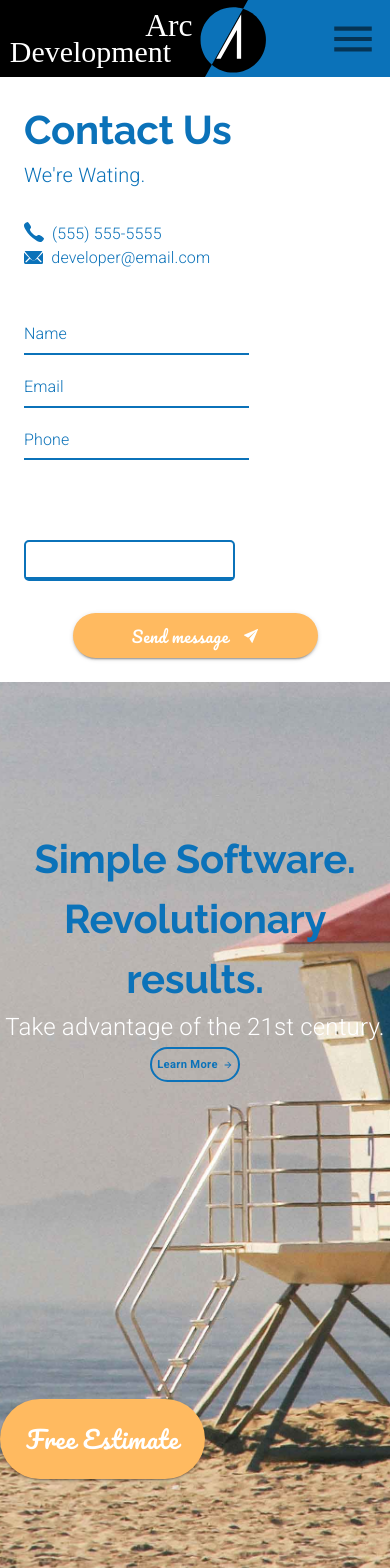
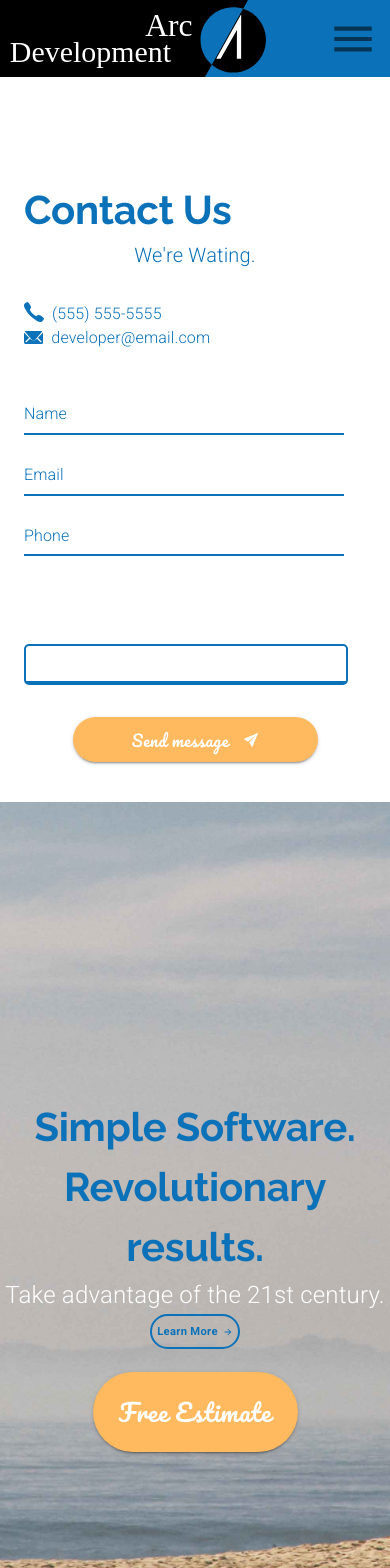
Before and after one commit to Cristianoaf81GIT/Curso-HiFi-Design-material-react, a React (Create React App) app: page /contact in a window 390 px wide. Shown: the top 1568 px of the page. Built offline with nearby package versions, Linux system fonts and the light colour scheme.

Commit message:
114. Using TextFields - Responsive Design

```diff
--- a/src/components/Contact.jsx
+++ b/src/components/Contact.jsx
@@ -5,8 +5,8 @@ import { useMediaQuery } from '@material-ui/core';
 import Grid from '@material-ui/core/Grid';
 import Typography from '@material-ui/core/Typography';
 import Button from '@material-ui/core/Button';
-import TetField from '@material-ui/core/TextField';
 import background from '../assets/background.jpg';
+import mobileBackground from '../assets/mobileBackground.jpg';
 import phoneIcon from '../assets/phone.svg';
 import emailIcon from '../assets/email.svg';
 import { TextField } from '@material-ui/core';
@@ -21,7 +21,10 @@ const useStyles = makeStyles(theme => ({
     backgroundSize: 'cover',
     backgroundRepeat: 'no-repeat',
     height: '60em',
-    paddingBottom: '1em'
+    paddingBottom: '1em',
+    [theme.breakpoints.down('md')]: {
+      backgroundImage: `url(${mobileBackground})`,
+    }
   },
   estimateButton: {
     ...theme.typography.estimate,
@@ -32,7 +35,7 @@ const useStyles = makeStyles(theme => ({
     fontSize: '1.5rem',
     marginRight: '5em',
     marginLeft: '2em',
-    [theme.breakpoints.down('sm')]: {
+    [theme.breakpoints.down('md')]: {
       marginRight: 0,
       marginLeft: 0,
     },
@@ -45,7 +48,7 @@ const useStyles = makeStyles(theme => ({
     fontSize: '0.7rem',
     height: 35,
     padding: 5,
-    [theme.breakpoints.down('sm')]: {
+    [theme.breakpoints.down('md')]: {
       marginBottom: '2em',
     },
   },
@@ -76,6 +79,7 @@ export default function Contact(props) {
   const [phone, setPhone] = useState('');
   const [message, setMessage] = useState('');
   const matchesSm = useMediaQuery(theme.breakpoints.down('sm'));
+  const matchesMD = useMediaQuery(theme.breakpoints.down('md'));
 
   return (
     <Grid container direction='row'>
@@ -88,9 +92,13 @@ export default function Contact(props) {
         lg={4}
         xl={3}
         md={4}
+        style={{
+          marginBottom: matchesSm ? '1em' : matchesMD ? '5em' : 0, marginTop: matchesMD ? '5em' : 0
+        }}
       >
         <Grid container direction="column" style={{padding: '1.5em'}}>
           <Typography
+            alignItems={matchesMD ? 'center': undefined}
             variant='h2'
             style={{ lineHeigh: 1 }}
           >
@@ -98,6 +106,7 @@ export default function Contact(props) {
           </Typography>
           <Typography
             variant='body1'
+            align={matchesMD ? 'center' : undefined}
             style={{ color: theme.palette.common.arcBlue }}
           >
             We're Wating.
@@ -122,26 +131,29 @@ export default function Contact(props) {
               </Typography>
             </Grid>
           </Grid>
-          <Grid item container style={{ maxWidth: "20em" }}>
-            <Grid item>
+          <Grid item container direction="column" style={{ maxWidth: "20em" }}>
+            <Grid item style={{marginBottom: "0.5em"}}>
               <TextField
                 label="Name"
                 id="name" value={name}
+                fullWidth
                 onChange={(event) => { setName(event.target.value); }}
               />
             </Grid>
-            <Grid item>
+            <Grid item style={{marginBottom: "0.5em"}}>
               <TextField
                 label="Email"
                 id="email"
                 value={email}
+                fullWidth
                 onChange={(event) => { setEmail(event.target.value); }}
               />
             </Grid>
-            <Grid item>
+            <Grid item style={{marginBottom: "0.5em"}}>
               <TextField
                 label="Phone"
                 id="phone"
+                fullWidth
                 value={phone}
                 onChange={(event) => { setPhone(event.target.value); }}
               />
@@ -152,6 +164,7 @@ export default function Contact(props) {
               InputProps={{ disableUndeline: true }}
               value={message}
               multiline
+              fullWidth
               className={classes.message}
               maxRows={10}
               id="message"
@@ -167,28 +180,37 @@ export default function Contact(props) {
         </Grid>
       </Grid>
 
-      <Grid item container className={classes.background} lg={8} xl={9} alignItems='center'>
+      <Grid
+        item
+        container
+        className={classes.background}
+        lg={8}
+        xl={9}
+        alignItems='center'
+        justifyContent={matchesMD ? 'center' : undefined}
+        direction={matchesMD ? "column" : "row"}
+      >
         <Grid
           item
           style={{
-            marginLeft: matchesSm ? 0 : '3em',
-            textAlign: matchesSm ? 'center' : 'inherit',
+            marginLeft: matchesMD ? 0 : '3em',
+            textAlign: matchesMD ? 'center' : 'inherit',
           }}
         >
           <Grid container direction="column">
             <Grid item>
-              <Typography variant="h2">
+              <Typography variant="h2" alignItems={matchesMD ? "center" : undefined }>
                 Simple Software.
                 <br />
                 Revolutionary results.
               </Typography>
-              <Typography variant="subtitle2" style={{ fontSize: '1.5rem' }}>
+              <Typography alignItems={matchesMD ? "center" : undefined } variant="subtitle2" style={{ fontSize: '1.5rem' }}>
                 Take advantage of the 21st century.
               </Typography>
               <Grid
                 container
                 item
-                justifyContent={matchesSm ? 'center' : undefined}
+                justifyContent={matchesMD ? 'center' : undefined}
               >
                 <Button
                   variant="outlined"
--- a/src/components/ui/theme.js
+++ b/src/components/ui/theme.js
@@ -92,6 +92,10 @@ export default createTheme({
       }
     },
     MuiInput: {
+      root: {
+        color: arcGrey,
+        fontWeight: 300,
+      },
       underline: {
         '&:before': {
           borderBottom: `2px solid ${arcBlue}`
```
